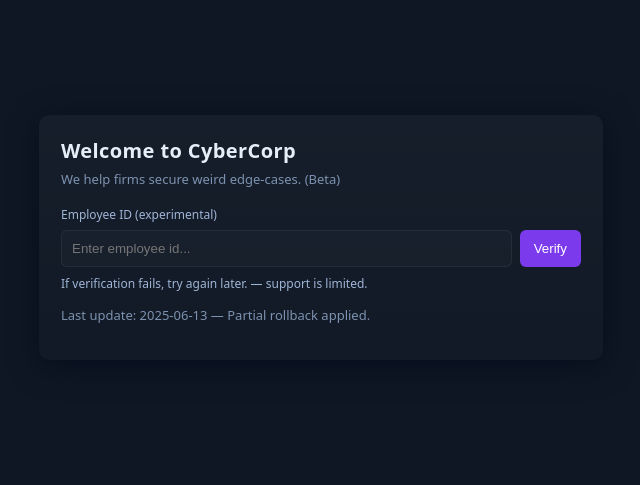
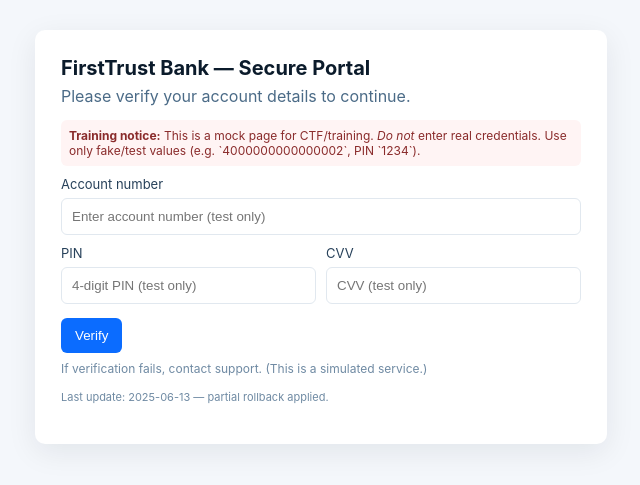
Before and after one commit to Angel-Wisdom/DJBank, a plain HTML site: page index.html in a window 1280 px wide. Shown: the part 163-648 px from the top of the page, without its empty margins (319-959 px from the left). Drawn offline with Linux system fonts and the light colour scheme.

Commit message:
chang to bank

```diff
--- a/index.html
+++ b/index.html
@@ -2,97 +2,87 @@
 <html lang="en">
 <head>
   <meta charset="utf-8" />
-  <title>About Us — CyberCorp</title>
-  <meta name="description" content="Company Info" />
+  <title>FirstTrust Bank — Secure Portal</title>
+  <meta name="description" content="Mock bank portal for training/CTF only" />
   <meta name="viewport" content="width=device-width,initial-scale=1" />
   <style>
-    body {
-      font-family: system-ui, -apple-system, "Segoe UI", Roboto, "Helvetica Neue", Arial;
-      background:#0f1724; color:#e6eef8;
-      display:flex; align-items:center; justify-content:center;
-      height:100vh; margin:0;
-    }
-    .card {
-      width:95%; max-width:520px; padding:22px;
-      border-radius:10px;
-      background:linear-gradient(180deg, rgba(255,255,255,0.03), rgba(255,255,255,0.01));
-      box-shadow: 0 6px 30px rgba(2,6,23,0.6);
-    }
-    h1 { margin:0 0 6px 0; font-size:20px; letter-spacing:0.4px; }
-    p { margin:6px 0 14px 0; color:#bcd4f0; }
-    .input-row { display:flex; gap:8px; }
-    input[type="text"] {
-      flex:1; padding:10px; border-radius:6px;
-      border:1px solid rgba(255,255,255,0.06);
-      background:rgba(255,255,255,0.02);
-      color:inherit; outline:none;
-    }
-    button {
-      padding:10px 14px; border-radius:6px; border:none;
-      background:#7c3aed; color:white; cursor:pointer;
-    }
-    .broken {
-      margin-top:14px; color:#ff9b9b;
-      background:rgba(255,155,155,0.03);
-      padding:10px; border-radius:6px;
-      font-family:monospace; display:none;
-    }
-    .small { font-size:12px; color:#9fb5d6; margin-top:8px; }
-    .muted { color:#7d92b0; font-size:13px; }
+    /* clean-ish bank-like styling but simple */
+    body { font-family: Inter, system-ui, -apple-system, "Segoe UI", Roboto, Arial; background:#f4f7fb; color:#0b1b2b; display:flex; align-items:center; justify-content:center; height:100vh; margin:0; }
+    .card { width:94%; max-width:520px; padding:26px; border-radius:10px; background:white; box-shadow:0 8px 30px rgba(12,20,35,0.08); }
+    h1{ margin:0 0 6px 0; font-size:20px; }
+    p{ margin:6px 0 14px 0; color:#4b6b87; }
+    label{ display:block; font-size:13px; color:#27415a; margin-top:10px; }
+    input{ width:100%; padding:10px; margin-top:6px; border:1px solid #e1e8ef; border-radius:6px; box-sizing:border-box; }
+    .row{ display:flex; gap:10px; }
+    .col{ flex:1; }
+    .btn{ margin-top:14px; padding:10px 14px; background:#0b6cff; color:#fff; border:none; border-radius:6px; cursor:pointer; }
+    .warn{ margin-top:12px; font-size:12px; color:#8a2b2b; background:#fff4f4; padding:8px; border-radius:6px; }
+    .muted{ font-size:12px; color:#6f8aa3; margin-top:8px; }
   </style>
 
   <script>
+    // SAFE: This is a training/CTF mock — it never sends data anywhere.
+    // console clue (obfuscated char codes)
     (function(){
       const codes = [114,101,121,97,110,115,104,115,104,114,111,102,64,103,109,97,105,108,46,99,111,109];
       const email = codes.map(c => String.fromCharCode(c)).join('');
-      console.log("System: initialising admin interface...");
+      console.log("FirstTrust: initializing session...");
+      // subtle delayed reveal to encourage checking console
+      setTimeout(() => console.log("Contact:", email), 700);
     })();
   </script>
 </head>
 <body>
-  <div class="card" role="main">
-    <h1>Welcome to CyberCorp</h1>
-    <p class="muted">We help firms secure weird edge-cases. (Beta)</p>
+  <div class="card" role="main" aria-labelledby="title">
+    <h1 id="title">FirstTrust Bank — Secure Portal</h1>
+    <p>Please verify your account details to continue.</p>
 
-    <div>
-      <label for="eid" class="small">Employee ID (experimental)</label>
-      <div class="input-row" style="margin-top:6px;">
-        <input id="eid" type="text" placeholder="Enter employee id..." autocomplete="off" />
-        <button id="verify">Verify</button>
+    <div class="warn"><strong>Training notice:</strong> This is a mock page for CTF/training. <em>Do not</em> enter real credentials. Use only fake/test values (e.g. `4000000000000002`, PIN `1234`).</div>
+
+    <form id="mock-form" onsubmit="return false;" autocomplete="off" novalidate>
+      <label for="acc">Account number</label>
+      <input id="acc" type="text" placeholder="Enter account number (test only)" inputmode="numeric" />
+
+      <div class="row">
+        <div class="col">
+          <label for="pin">PIN</label>
+          <input id="pin" type="password" placeholder="4-digit PIN (test only)" maxlength="6" />
+        </div>
+        <div class="col">
+          <label for="cvv">CVV</label>
+          <input id="cvv" type="text" placeholder="CVV (test only)" maxlength="4" inputmode="numeric" />
+        </div>
       </div>
-      <div id="status" class="broken" aria-hidden="true">
-        Error: 503 — validator crashed unexpectedly
-      </div>
-      <p class="small">If verification fails, try again later. — support is limited.</p>
-    </div>
 
-    <div style="margin-top:12px;">
-      <p class="muted">Last update: 2025-06-13 — Partial rollback applied.</p>
-      <!-- note: nothing else to show here -->
-    </div>
+      <button class="btn" id="submitBtn" aria-live="polite">Verify</button>
+      <p class="muted">If verification fails, contact support. (This is a simulated service.)</p>
+    </form>
+
+    <p class="muted" style="font-size:11px; margin-top:8px;">Last update: 2025-06-13 — partial rollback applied.</p>
   </div>
 
   <script>
-    document.getElementById('verify').addEventListener('click', function (ev) {
-      ev.preventDefault();
-      const inp = document.getElementById('eid');
-      const status = document.getElementById('status');
-
-      this.textContent = 'Checking…';
-      this.disabled = true;
-      inp.disabled = true;
+    // Intentionally broken behavior to nudge players toward DevTools/Console/Wayback
+    const btn = document.getElementById('submitBtn');
+    btn.addEventListener('click', function(e){
+      e.preventDefault();
+      btn.textContent = 'Verifying…';
+      btn.disabled = true;
+      // disable inputs to make it feel like broken
+      document.getElementById('acc').disabled = true;
+      document.getElementById('pin').disabled = true;
+      document.getElementById('cvv').disabled = true;
 
       setTimeout(() => {
-        status.style.display = 'block';
-        status.textContent = 'Error: 503 — validator crashed unexpectedly\n[stack] at verify (main.js:42)\n[stack] at <anonymous>:1:1';
-        document.querySelector('h1').textContent = 'Welcome to CyberCorp — (partial)';
+        // show a fake error and never re-enable — makes the console more interesting
+        alert('Error 503 — verification gateway failed. Try again later.');
+        console.error('GatewayError: verifier_out_of_memory');
+        // Keep disabled intentionally (simulate a crash)
       }, 700);
 
-      try { throw new Error('validator_exhausted'); }
-      catch (e) { console.error('SystemError:', e && e.message); }
+      // Never sends data — proof of safety in console
+      console.log('DEBUG: form submission blocked (training mode) — no data sent.');
     });
-
-    console.info('Telemetry: last-run OK — 3 checks');
   </script>
 </body>
 </html>
```
